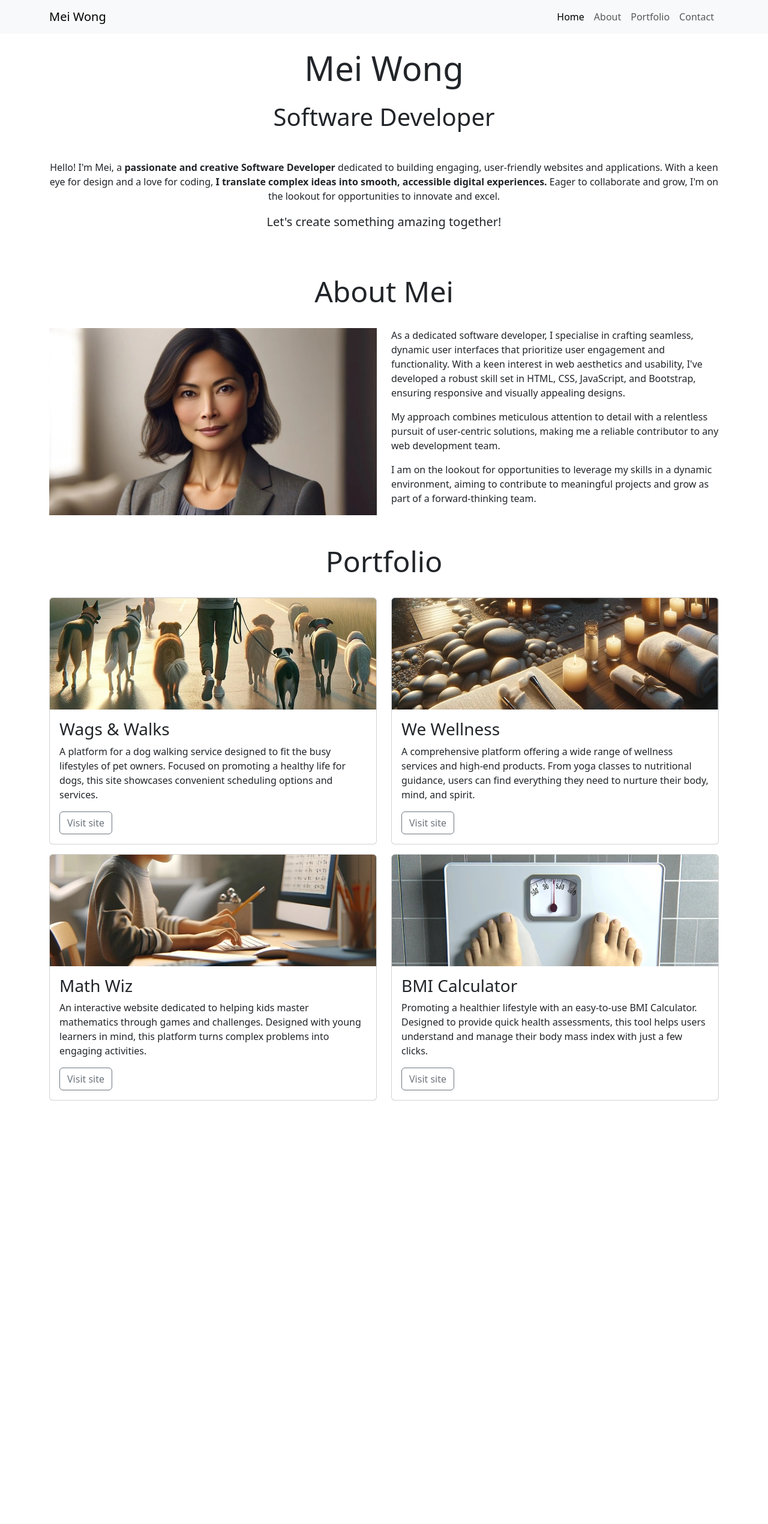
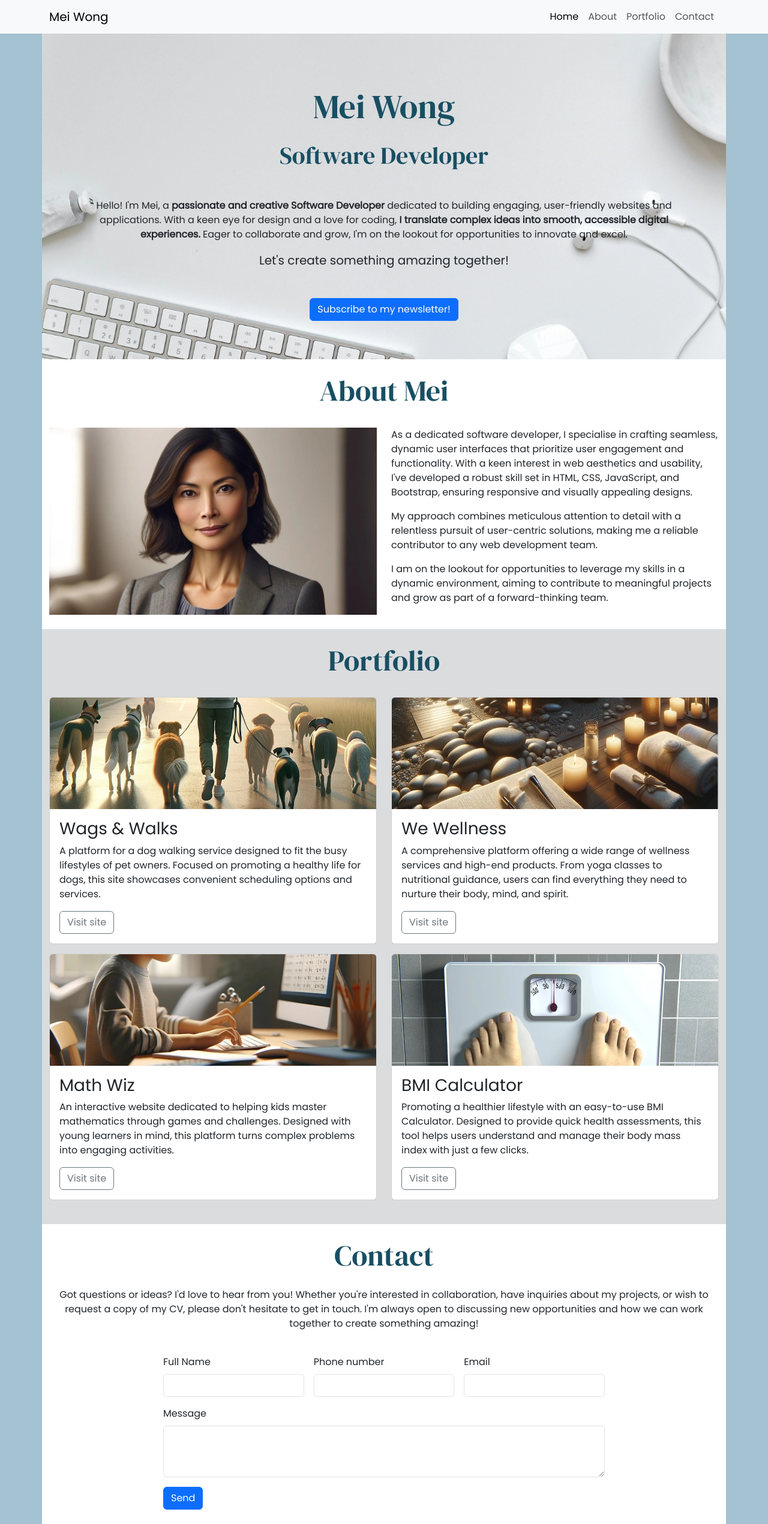
Before and after one commit to MaebhNiGhuairim/portfolio-project, a plain HTML site: page index.html in a window 1280 px wide. Shown: the whole page at 60% size. Before the commit the page ends 1875 px from the top, so only its background shows below. Drawn offline with nearby package versions, Linux system fonts and the light colour scheme.

Commit message:
added custom styling

```diff
--- a/assets/css/style.css
+++ b/assets/css/style.css
@@ -0,0 +1,50 @@
+/*
+    #a4c2d1; egg blue
+    #dbdcde; light grey
+    #1f7798; mid-blue
+    #184f63; dark-blue
+*/
+
+
+ /* global styles */
+
+@import url('https://fonts.googleapis.com/css2?family=DM+Serif+Display:ital@0;1&family=Poppins&display=swap');
+
+body {
+    font-family: "Poppins", sans-serif;
+    background-color: #a4c2d1; /* egg blue */
+}
+
+h1,
+h2 {
+    font-family: "DM Serif Display", serif;
+    color: #184f63; /* dark-blue */
+}
+
+/* About section */
+
+#about {
+    background-color: white;
+}
+
+/* Portfolio */
+
+#portfolio {
+    background-color: #dbdcde; /* light grey */
+}
+
+/* Contact section */
+
+#contact {
+    background-color: white;
+}
+
+
+#hero {
+    background-image: url("../images/background.webp");
+    background-color: lightgray;
+    min-height:500px;
+    background-position: 50% 70%;
+    padding: 5% 7%;
+    background-size: cover;
+}
--- a/index.html
+++ b/index.html
@@ -4,37 +4,41 @@
 <head>
     <meta charset="UTF-8">
     <meta name="viewport" content="width=device-width, initial-scale=1.0">
-    <title>Mei Wong</title>
+    <title>Mei Wong | Software Developer</title>
+
     <!-- Bootstrap CSS Link -->
     <link href="https://cdn.jsdelivr.net/npm/bootstrap@5.3.3/dist/css/bootstrap.min.css" rel="stylesheet"
         integrity="sha384-QWTKZyjpPEjISv5WaRU9OFeRpok6YctnYmDr5pNlyT2bRjXh0JMhjY6hW+ALEwIH" crossorigin="anonymous">
+    <!-- Custom CSS Stylesheet -->
+    <link rel="stylesheet" href="assets/css/style.css">
 </head>
 
 <body>
     <nav class="navbar navbar-expand-sm bg-body-tertiary">
         <div class="container">
-          <a class="navbar-brand" nav="index.html">Mei Wong</a>
-          <button class="navbar-toggler" type="button" data-bs-toggle="collapse" data-bs-target="#navbarSupportedContent" aria-controls="navbarSupportedContent" aria-expanded="false" aria-label="Toggle navigation">
+            <a class="navbar-brand" href="index.html">Mei Wong</a>
+            <button class="navbar-toggler" type="button" data-bs-toggle="collapse"
+                data-bs-target="#navbarSupportedContent" aria-controls="navbarSupportedContent" aria-expanded="false"
+                aria-label="Toggle navigation">
                 <span class="navbar-toggler-icon"></span>
             </button>
             <div class="collapse navbar-collapse" id="navbarSupportedContent">
                 <ul class="navbar-nav ms-auto">
                     <li class="nav-item">
-                <a class="nav-link active" aria-current="page" href="#">Home</a>
+                        <a class="nav-link active" aria-current="page" href="index.html">Home</a>
                     </li>
                     <li class="nav-item">
-                <a class="nav-link" nav="#about">About</a>
+                        <a class="nav-link" href="#about">About</a>
                     </li>
 
-              <li class="nav-item"></li>
-                <a class="nav-link" nav="#portfolio">Portfolio</a>
+                    <li class="nav-item">
+                        <a class="nav-link" href="#portfolio">Portfolio</a>
                     </li>
 
-              <li class="nav-item"></li>
-                <a class="nav-link" nav="#contact">Contact</a>
+                    <li class="nav-item">
+                        <a class="nav-link" href="#contact">Contact</a>
                     </li>
                 </ul>
-
             </div>
         </div>
     </nav>
@@ -59,6 +63,10 @@
                 </p>
                 <!-- mb-5 gives extra margin spacing under lead text -->
                 <p class="lead mb-5">Let's create something amazing together!</p>
+                <!-- Bootstrap modal button -->
+                <button type="button" class="btn btn-primary" data-bs-toggle="modal" data-bs-target="#exampleModal">
+                    Subscribe to my newsletter!
+                </button>
             </div>
         </section>
     </header>
@@ -175,10 +183,80 @@
                 </div>
             </div>
         </section>
-
     </main>
 
+    <!-- Contact section -->
+    <footer id="contact" class="container">
+        <div class="row justify-content-center">
+            <div class="col-12 text-center my-4">
+                <h2 class="display-5">Contact</h2>
+                <p class="mt-4">Got questions or ideas? I'd love to hear from you! Whether you're
+                    interested in collaboration, have inquiries about my projects, or
+                    wish to request a copy of my CV, please don't hesitate to get in
+                    touch. I'm always open to discussing new opportunities and how we
+                    can work together to create something amazing!</p>
+            </div>
+            <div class="col-12 col-md-10 col-lg-8 mb-4">
+                <!-- Add your form here -->
+                <form class="row g-3">
+                    <div class="col-lg-4">
+                        <label for="full-name" class="form-label">Full Name</label>
+                        <input type="text" class="form-control" id="full-name">
+                    </div>
+                    <div class="col-lg-4">
+                        <label for="phonenumber" class="form-label">Phone number</label>
+                        <input type="number" class="form-control" id="phonenumber">
+                    </div>
+                    <div class="col-lg-4">
+                        <label for="email" class="form-label">Email</label>
+                        <input type="email" class="form-control" id="email">
+                    </div>
+                    <div class="col-12">
+                        <label for="message" class="form-label">Message</label>
+                        <textarea class="form-control" id="message" rows="3"></textarea>
+                    </div>
+                    <div class="col-12">
+                        <button type="submit" class="btn btn-primary">Send</button>
+                    </div>
+                </form>
+            </div>
+        </div>
+    </footer>
 
+    <!-- Bootstrap modal -->
+    <!-- Modal -->
+    <div class="modal fade" id="exampleModal" tabindex="-1" aria-labelledby="exampleModalLabel" aria-hidden="true">
+        <div class="modal-dialog modal-lg">
+            <div class="modal-content">
+                <div class="modal-header">
+                    <h1 class="modal-title fs-5" id="exampleModalLabel">Subscribe</h1>
+                    <button type="button" class="btn-close" data-bs-dismiss="modal" aria-label="Close"></button>
+                </div>
+                <div class="modal-body">
+                    <p>
+                        Join my newsletter for the latest updates on my projects,
+                        coding tips, and industry insights delivered straight to your
+                        inbox.
+                    </p>
+                    <form class="row g-3">
+                        <div class="col-lg-6">
+                            <label for="inputName" class="form-label">Name</label>
+                            <input type="text" class="form-control" id="inputName">
+                        </div>
+                        <div class="col-lg-6">
+                            <label for="inputEmail" class="form-label">Email</label>
+                            <input type="email" class="form-control" id="inputEmail">
+                        </div>
+                        <div class="col-12 mb-4">
+                            <button type="submit" class="btn btn-primary">
+                                Sign up!
+                            </button>
+                        </div>
+                    </form>
+                </div>
+            </div>
+        </div>
+    </div>
 
     <!-- Bootstrap JS Script-->
     <script src="https://cdn.jsdelivr.net/npm/bootstrap@5.3.3/dist/js/bootstrap.bundle.min.js"
```
Also changed, not shown: assets/images/background.webp (added). Lines whose indentation alone changed are shown as unchanged.
